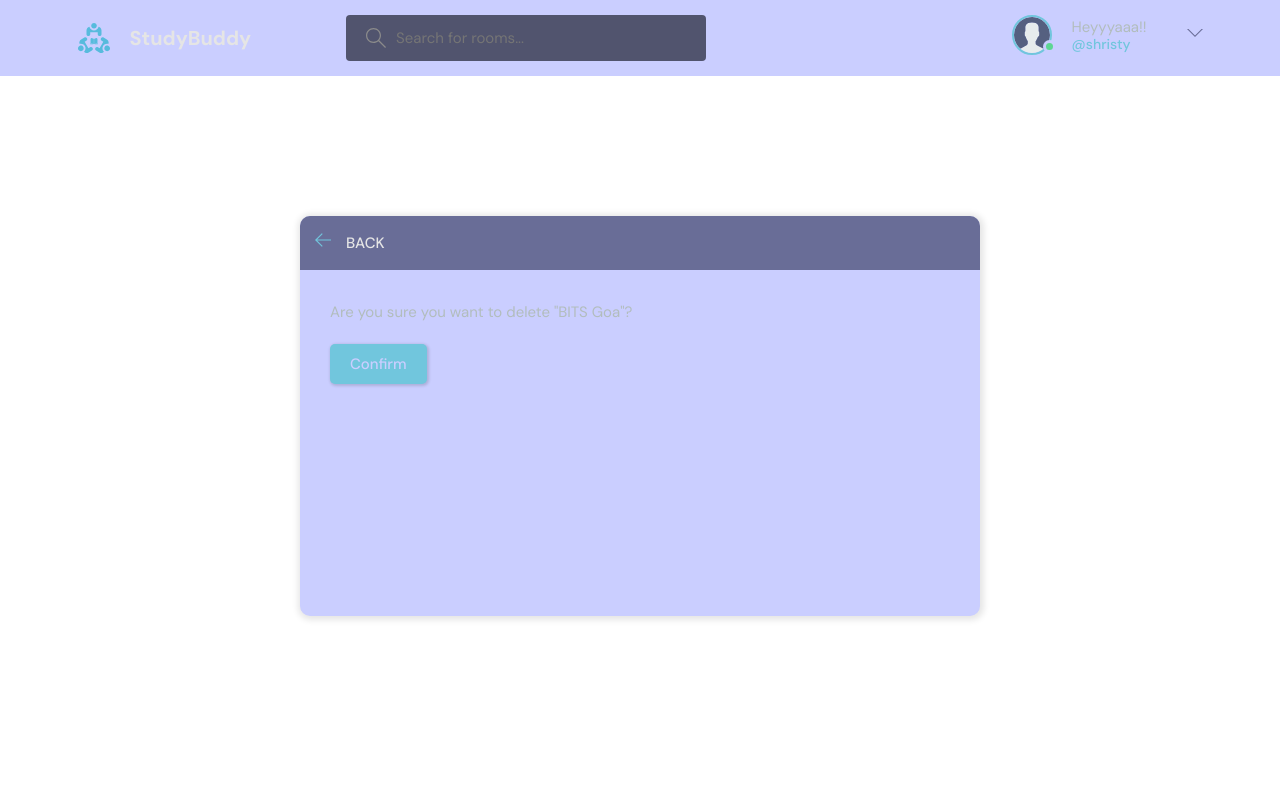
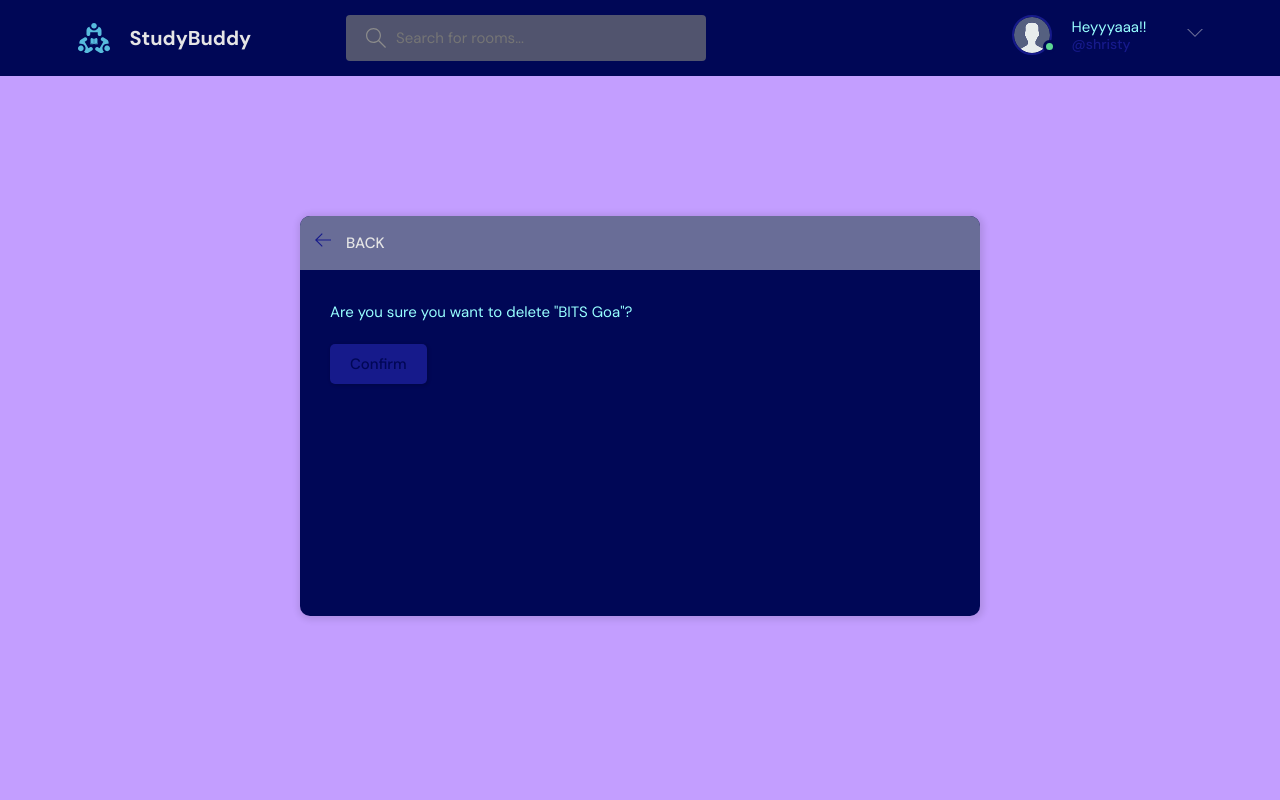
Before and after one commit to shristyyx/CollegeChatroom-Django, a Django app: page /delete-room/15/ in a window 1280 px wide. Run offline with Django 5.2, Linux system fonts and the light colour scheme; a user stored in the database is signed in; data comes from the database, SQL or seed files in the repository.

Commit message:
deploying

```diff
--- a/static/styles/style.css
+++ b/static/styles/style.css
@@ -1,15 +1,15 @@
 @import url("https://fonts.googleapis.com/css2?family=DM+Sans:wght@400;500;700&display=swap");
 
 :root {
-  --color-main: #71c6dd;
-  --color-main-light: #e1f6fb;
-  --color-dark: #caceff;
+  --color-main: #161a8b;
+  --color-main-light: #00485a;
+  --color-dark: #000756;
   --color-dark-medium: #51546e;
   --color-dark-light: #696d97;
   --color-light: #e5e5e5;
   --color-gray: #8b8b8b;
-  --color-light-gray: #b2bdbd;
-  --color-bg: #ffffff;
+  --color-light-gray: #97ffff;
+  --color-bg: #c39eff;
   --color-success: #5dd693;
   --color-error: #fc4b0b;
 }
--- a/studybud/settings.py
+++ b/studybud/settings.py
@@ -115,6 +115,8 @@ USE_I18N = True
 USE_TZ = True
 
 
+ALLOWED_HOSTS = ['.vercel.app']
+
 # Static files (CSS, JavaScript, Images)
 # https://docs.djangoproject.com/en/5.0/howto/static-files/
 
--- a/studybud/wsgi.py
+++ b/studybud/wsgi.py
@@ -14,3 +14,6 @@ from django.core.wsgi import get_wsgi_application
 os.environ.setdefault('DJANGO_SETTINGS_MODULE', 'studybud.settings')
 
 application = get_wsgi_application()
+
+
+app = application
```
Also changed, not shown: vercel.json (added).
